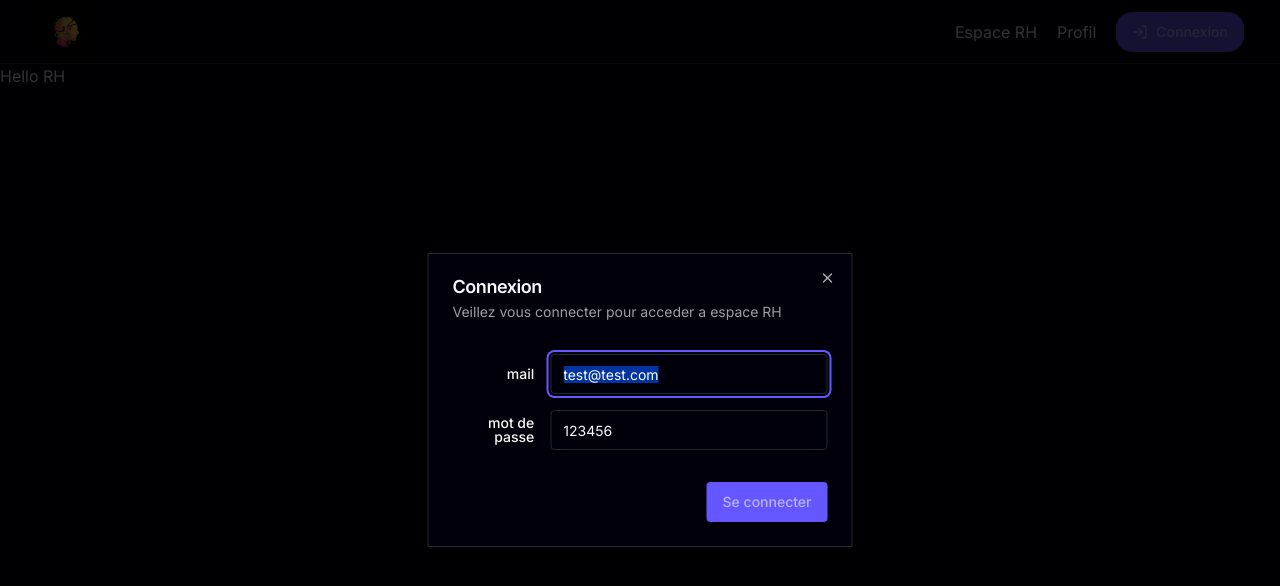
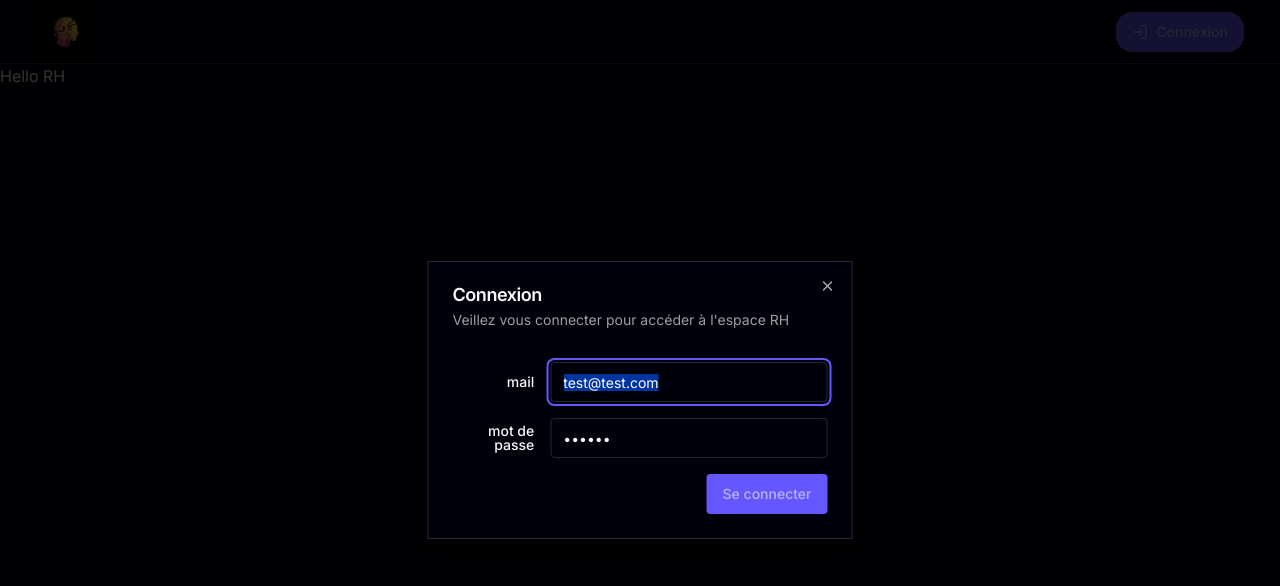
Before and after one commit to Tommm77/RHAI, a Next.js app in the folder front/: page /RH in a window 1280 px wide. Both pictures are taken after a click on the button "Connexion". Shown: the top 586 px of the page. Built offline with nearby package versions, Linux system fonts and the light colour scheme.

Commit message:
add auth system

```diff
--- a/front/components/HomePage/components/LoginModal.tsx
+++ b/front/components/HomePage/components/LoginModal.tsx
@@ -1,4 +1,5 @@
-import { Button } from "@/components/ui/button"
+import { useState } from "react";
+import { Button } from "@/components/ui/button";
 import {
   Dialog,
   DialogContent,
@@ -7,16 +8,59 @@ import {
   DialogHeader,
   DialogTitle,
   DialogTrigger,
-} from "@/components/ui/dialog"
-import { Input } from "@/components/ui/input"
-import { Label } from "@/components/ui/label"
-import { LogIn } from "lucide-react"
+} from "@/components/ui/dialog";
+import { Input } from "@/components/ui/input";
+import { Label } from "@/components/ui/label";
+import { LogIn } from "lucide-react";
+import cookie from "cookie";
 
 export function LoginModal() {
+  const [email, setEmail] = useState("test@test.com");
+  const [password, setPassword] = useState("123456");
+  const [error, setError] = useState("");
+  const [isOpen, setIsOpen] = useState(false);
+
+  const handleLogin = async (e: React.FormEvent) => {
+    e.preventDefault();
+    try {
+      // Simuler une réponse de connexion
+      const response = await new Promise<Response>((resolve) =>
+        setTimeout(
+          () =>
+            resolve(
+              new Response(
+                JSON.stringify({ token: "simulated-jwt-token" }),
+                { status: 200, headers: { "Content-Type": "application/json" } }
+              )
+            ),
+          500
+        )
+      );
+
+      if (response.ok) {
+        const data = await response.json();
+        document.cookie = cookie.serialize("token", data.token, {
+          httpOnly: false, // Utilisez `false` ici, car le cookie est défini côté client
+          secure: process.env.NODE_ENV === "production",
+          sameSite: "lax",
+          path: "/",
+        });
+        // Fermer la modal après la connexion réussie
+        setIsOpen(false);
+        window.location.reload();
+        console.log("Connexion réussie");
+      } else {
+        setError("Erreur de connexion. Veuillez vérifier vos identifiants.");
+      }
+    } catch (error) {
+      setError("Erreur de connexion. Veuillez vérifier vos identifiants.");
+    }
+  };
+
   return (
-    <Dialog>
+    <Dialog open={isOpen} onOpenChange={setIsOpen}>
       <DialogTrigger asChild>
-        <Button color="primary" className="rounded-2xl">
+        <Button color="primary" className="rounded-2xl" onClick={() => setIsOpen(true)}>
           <LogIn size={16} />
           <p className="ml-2">Connexion</p>
         </Button>
@@ -25,27 +69,43 @@ export function LoginModal() {
         <DialogHeader>
           <DialogTitle>Connexion</DialogTitle>
           <DialogDescription>
-            Veillez vous connecter pour acceder a espace RH
+            Veillez vous connecter pour accéder à l'espace RH
           </DialogDescription>
         </DialogHeader>
+        <form onSubmit={handleLogin}>
           <div className="grid gap-4 py-4">
             <div className="grid grid-cols-4 items-center gap-4">
-            <Label htmlFor="name" className="text-right">
+              <Label htmlFor="email" className="text-right">
                 mail
               </Label>
-            <Input id="name" value="test@test.com" className="col-span-3 rounded" />
+              <Input
+                id="email"
+                value={email}
+                onChange={(e) => setEmail(e.target.value)}
+                className="col-span-3 rounded"
+              />
             </div>
             <div className="grid grid-cols-4 items-center gap-4">
-            <Label htmlFor="username" className="text-right">
+              <Label htmlFor="password" className="text-right">
                 mot de passe
               </Label>
-            <Input id="username" value="123456" className="col-span-3 rounded" />
+              <Input
+                id="password"
+                type="password"
+                value={password}
+                onChange={(e) => setPassword(e.target.value)}
+                className="col-span-3 rounded"
+              />
             </div>
           </div>
+          {error && <p className="text-red-500">{error}</p>}
           <DialogFooter>
-          <Button type="submit" className="rounded">Se connecter</Button>
+            <Button type="submit" className="rounded">
+              Se connecter
+            </Button>
           </DialogFooter>
+        </form>
       </DialogContent>
     </Dialog>
-  )
+  );
 }
--- a/front/components/HomePage/components/Navbar.tsx
+++ b/front/components/HomePage/components/Navbar.tsx
@@ -2,9 +2,20 @@
 import Image from "next/image";
 import { LoginModal } from "./LoginModal";
 import Link from "next/link";
+import useAuth from "@/utils/auth";
+import { removeCookie } from "@/utils/cookies";
+import { Button } from "@/components/ui/button";
 
 
 export const Navbar = () => {
+
+    const isAuthenticated = useAuth();
+
+    const handleLogout = () => {
+        removeCookie(null, "token"); // Utilisation de null pour 'res' car nous n'avons pas besoin de 'res' pour supprimer un cookie client-side
+        window.location.reload();
+    };
+
     return (
         <div className="h-16 w-full border-b">
             <div className="flex items-center justify-between h-full px-4">
@@ -12,22 +23,31 @@ export const Navbar = () => {
                     <Image src="/assets/logo2.png" width="60" height="60" alt="logo"/>
                 </Link>
                 <div className="flex">
-
+                    <div className="flex space-x-5 items-center ml-5">
+                        {isAuthenticated && (
+                            <>
                             <div className="flex space-x-5 items-center ml-5">
                                 <Link href="/RH" className="rounded-2xl">
                                 <p>Espace RH</p>
                                 </Link>
                             </div>
-
                             <div className="flex space-x-5 items-center ml-5">
                                 <Link href="/Profile" className="rounded-2xl">
                                 <p>Profil</p>
                                 </Link>
                             </div>
 
+                            <Button className="rounded-2xl" onClick={handleLogout}>Log Out</Button>
+                            </>
+                        )}
+                    </div>
+                        {!isAuthenticated && (
+                            <>
                                 <div className="flex gap-4 mr-5 ml-5">
                                     <LoginModal/>
                                 </div>
+                            </>
+                        )}
                 </div>
             </div>
         </div>
--- a/front/package.json
+++ b/front/package.json
@@ -19,6 +19,7 @@
     "class-variance-authority": "^0.7.0",
     "clsx": "^2.1.1",
     "cmdk": "^1.0.0",
+    "cookie": "^0.6.0",
     "date-fns": "^3.6.0",
     "framer-motion": "^11.2.10",
     "lucide-react": "^0.395.0",
@@ -30,6 +31,7 @@
     "tailwindcss-animate": "^1.0.7"
   },
   "devDependencies": {
+    "@types/cookie": "^0.6.0",
     "@types/node": "20.14.5",
     "@types/react": "18.3.3",
     "@types/react-dom": "^18",
--- /dev/null
+++ b/front/utils/auth.tsx
@@ -0,0 +1,15 @@
+import { useEffect, useState } from 'react';
+import cookie from 'cookie';
+
+const useAuth = () => {
+  const [isAuthenticated, setIsAuthenticated] = useState(false);
+
+  useEffect(() => {
+    const cookies = cookie.parse(document.cookie || '');
+    setIsAuthenticated(!!cookies.token);
+  }, []);
+
+  return isAuthenticated;
+};
+
+export default useAuth;
--- /dev/null
+++ b/front/utils/cookies.tsx
@@ -0,0 +1,45 @@
+import cookie from 'cookie';
+import { NextApiResponse } from 'next';
+
+interface CookieOptions {
+  httpOnly?: boolean;
+  secure?: boolean;
+  sameSite?: 'strict' | 'lax' | 'none';
+  path?: string;
+  maxAge?: number;
+}
+
+export function setCookie(
+  res: NextApiResponse,
+  name: string,
+  value: string | object,
+  options: CookieOptions = {}
+) {
+  const stringValue = typeof value === 'object' ? 'j:' + JSON.stringify(value) : String(value);
+  const optionsWithDefaults: CookieOptions = {
+    httpOnly: true,
+    secure: process.env.NODE_ENV === 'production',
+    sameSite: 'lax',
+    path: '/',
+    ...options,
+  };
+  res.setHeader('Set-Cookie', cookie.serialize(name, stringValue, optionsWithDefaults));
+}
+
+export function getCookie(req: any, name: string): string | undefined {
+  const cookies = cookie.parse(req ? req.headers.cookie || '' : document.cookie);
+  return cookies[name];
+}
+
+export function removeCookie(res: NextApiResponse | null, name: string, options: CookieOptions = {}) {
+  if (res) {
+    setCookie(res, name, '', { ...options, maxAge: -1 });
+  } else {
+    // Supprimer le cookie côté client
+    document.cookie = cookie.serialize(name, '', {
+      ...options,
+      maxAge: -1,
+      path: '/',
+    });
+  }
+}
```
Also changed, not shown: 1 other file (tests, documents, lock files or other folders). Lines whose indentation alone changed are shown as unchanged.
